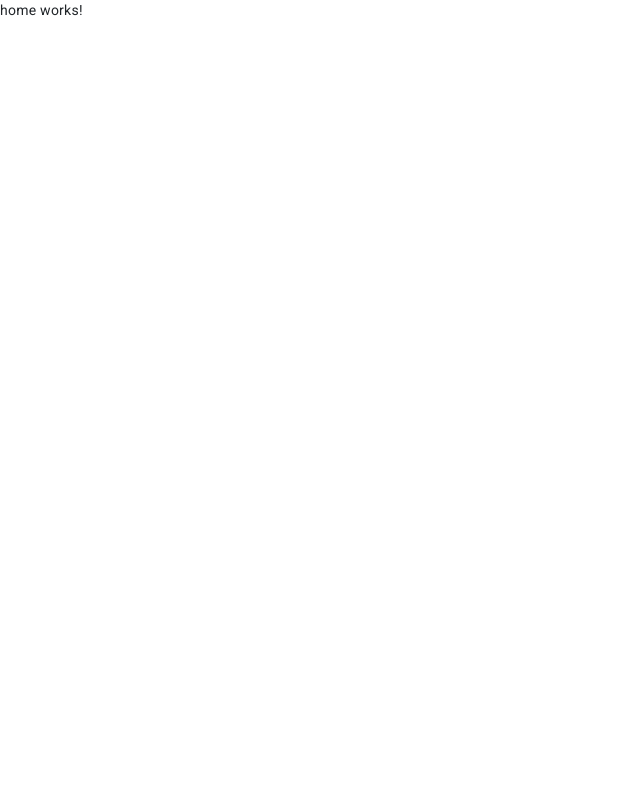
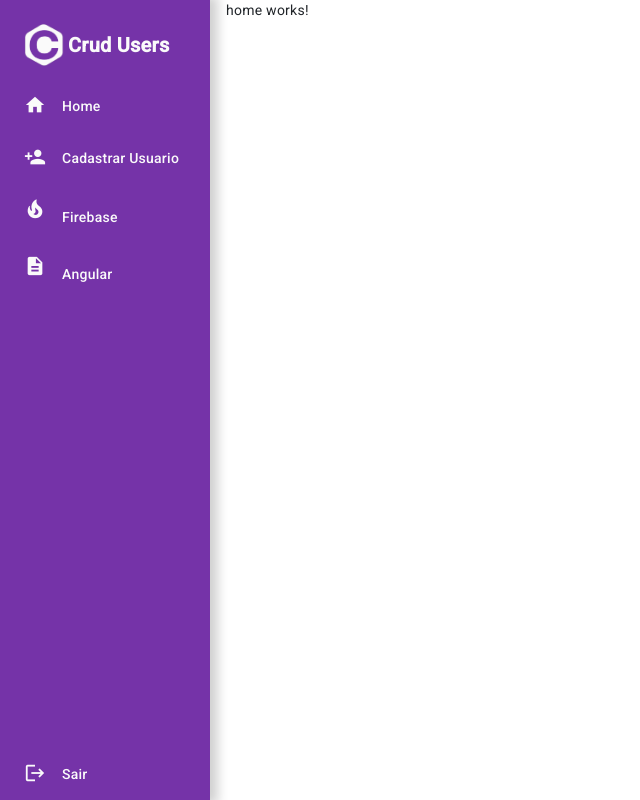
Before and after one commit to marcosalexandria/curso-angular-17-firebase, an Angular app in the folder crud-usuarios/: page /home in a window 1280 px wide. Shown: the whole page, without its empty margins (0-640 px from the left). Built offline with nearby package versions, Linux system fonts and the light colour scheme.

Commit message:
feat: estruturando menu
Aula: 20. Estrutura do Menu lateral HTML + CSS + Inserindo na Home

```diff
--- a/crud-usuarios/src/app/app.module.ts
+++ b/crud-usuarios/src/app/app.module.ts
@@ -10,6 +10,7 @@ import { LoginComponent } from './pages/login/login.component'
 import { FormsModule } from '@angular/forms';
 import { HomeComponent } from './pages/home/home.component';
 import { MenuComponent } from './components/menu/menu.component';
+import { MatIconModule } from '@angular/material/icon'
 
 @NgModule({
   declarations: [
@@ -23,7 +24,8 @@ import { MenuComponent } from './components/menu/menu.component';
     BrowserModule,
     AppRoutingModule,
     BrowserAnimationsModule,
-    FormsModule
+    FormsModule,
+    MatIconModule
   ],
   providers: [
     provideAnimationsAsync()
--- a/crud-usuarios/src/app/components/menu/menu.component.html
+++ b/crud-usuarios/src/app/components/menu/menu.component.html
@@ -1 +1,21 @@
-<p>menu works!</p>
+<nav class="sidemenu">
+  <ul>
+
+    <li routerLink="/home">
+      <img src="assets/logo.png" width="40px">
+      <span class="logo">Crud Users</span>
+    </li>
+
+    <li routerLink="/home"><mat-icon>home</mat-icon>Home</li>
+
+    <li routerLink="/usuarios"><mat-icon>person_add</mat-icon>Cadastrar Usuario</li>
+
+    <li>
+    <a href="https://firebase.google.com/docs?hl=pt-br" target="_blank"><mat-icon>local_fire_department</mat-icon>Firebase</a></li>
+
+    <li>
+    <a href="https://v17.angular.io/docs" target="_blank"><mat-icon>description</mat-icon>Angular</a></li>
+
+    <li routerLink="/login" class="logout"><mat-icon>logout</mat-icon>Sair</li>
+  </ul>
+</nav>
--- a/crud-usuarios/src/app/components/menu/menu.component.scss
+++ b/crud-usuarios/src/app/components/menu/menu.component.scss
@@ -0,0 +1,60 @@
+.sidemenu{
+  width: 210px;
+  height: 100vh;
+  min-height: 100vh;
+  display: block;
+  float: left;
+  background-color: var(--primary-color);
+  padding: 10px 0px;
+  box-shadow: 4px 0px 10px 4px #0a0a0a30;
+  margin-right: 16px;
+
+  ul{
+    padding: 0;
+  }
+
+  .logo{
+    font-size: 20px;
+    font-weight: bold;
+    margin-left: 4px;
+  }
+
+  li {
+    font-size: 14px;
+    font-weight: 500;
+    color: #fafafa;
+    padding: 14px 24px;
+    margin: 0;
+    display: flex;
+    align-items: center;
+    justify-content: left;
+    transition: all 0.3s linear;
+    a{
+      color: #fafafa;
+      text-decoration: none;
+      &:hover{
+        color: var(--primary-color);
+      }
+    }
+    &:hover {
+      cursor: pointer;
+      background-color: #e6e6e6;
+      color: var(--primary-color);
+      mat-icon {
+        color: var(--primary-color);
+      }
+    }
+    mat-icon {
+      margin-right: 14px;
+      font-size: 22px;
+    }
+  }
+
+  .logout{
+    position: absolute;
+    bottom: 0;
+    width: 210px;
+  }
+
+
+}
--- a/crud-usuarios/src/app/pages/home/home.component.html
+++ b/crud-usuarios/src/app/pages/home/home.component.html
@@ -1 +1,2 @@
+<app-menu></app-menu>
 <p>home works!</p>
```
